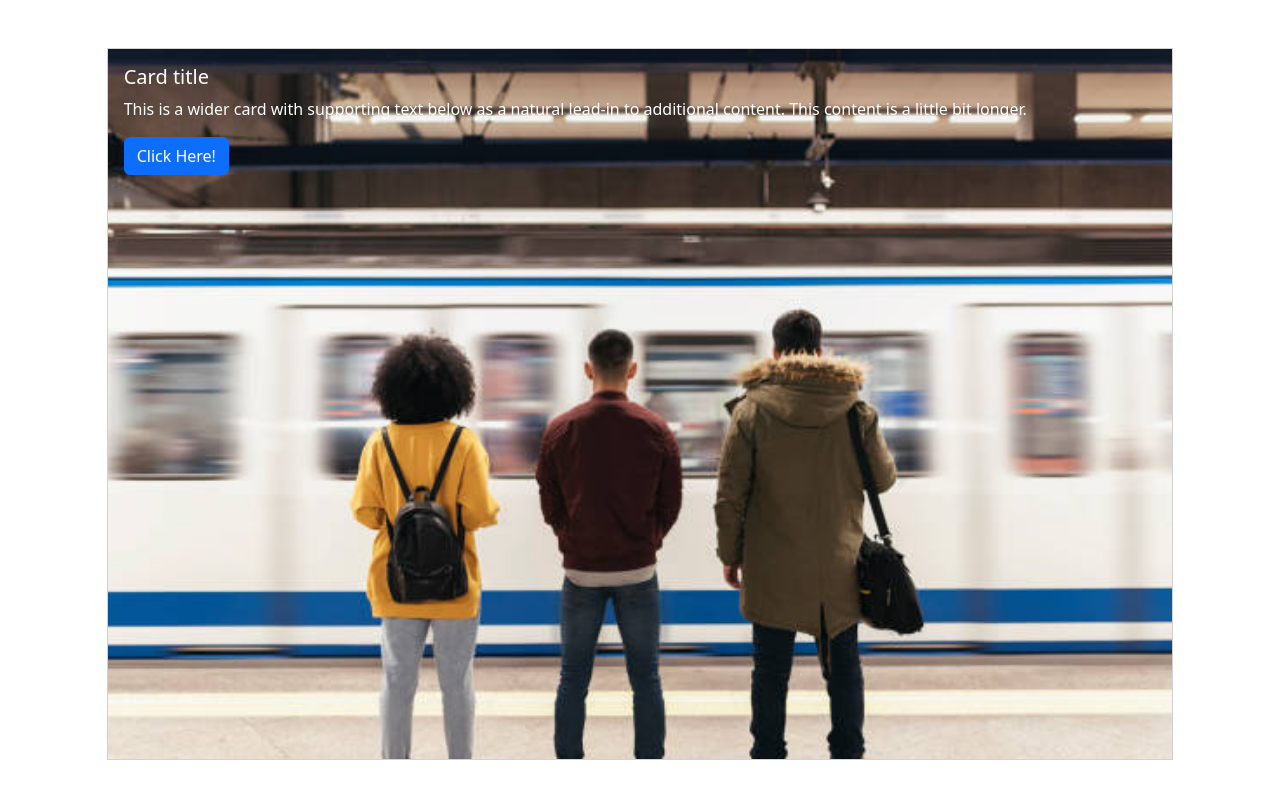
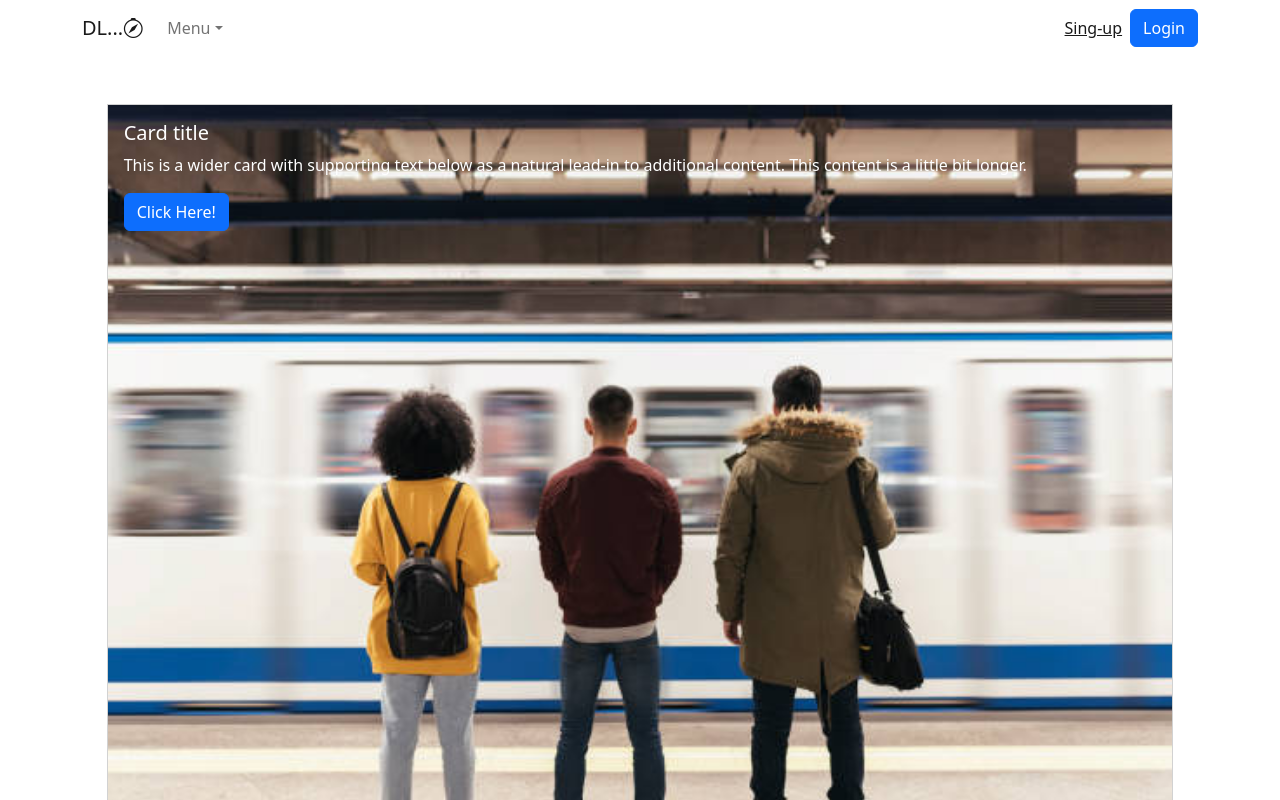
Before and after one commit to Intesar-Alam/Destination-Loading, a React (Create React App) app in the folder react-client-type/: page / in a window 1280 px wide. Shown: the top 800 px of the page. Built offline with nearby package versions, Linux system fonts and the light colour scheme.

Commit message:
#64 add MenuBar basic set up

```diff
--- a/react-client-type/package.json
+++ b/react-client-type/package.json
@@ -11,6 +11,7 @@
     "@types/react": "^18.0.14",
     "@types/react-dom": "^18.0.5",
     "bootstrap": "^5.1.3",
+    "bootstrap-icons": "^1.8.3",
     "react": "^18.2.0",
     "react-bootstrap": "^2.4.0",
     "react-dom": "^18.2.0",
--- a/react-client-type/public/index.html
+++ b/react-client-type/public/index.html
@@ -4,6 +4,7 @@
     <meta charset="utf-8" />
     <meta name="viewport" content="width=device-width, initial-scale=1" />
     <link href="https://cdn.jsdelivr.net/npm/bootstrap@5.2.0-beta1/dist/css/bootstrap.min.css" rel="stylesheet" integrity="sha384-0evHe/X+R7YkIZDRvuzKMRqM+OrBnVFBL6DOitfPri4tjfHxaWutUpFmBp4vmVor" crossorigin="anonymous">
+    <link rel="stylesheet" href="https://cdn.jsdelivr.net/npm/bootstrap-icons@1.8.3/font/bootstrap-icons.css">
     <title>Destination Loading App</title>
   </head>
   <body>
--- a/react-client-type/src/App.tsx
+++ b/react-client-type/src/App.tsx
@@ -2,12 +2,11 @@ import React from 'react';
 import { BrowserRouter, Routes, Route, Link } from 'react-router-dom';
 
 import Home from './components/Home';
+import MenuBar from './components/MenuBar';
 import Contact from './components/Contact';
 import AboutUs from './components/AboutUs';
 import LearnMore from './components/LearnMore';
 import Login from './components/Login';
-import Navbar from './components/Navbar';
-import Menu from './components/Menu';
 import NotFound from './components/NotFound';
 import UserReservationList from './components/UserReservationList';
 import SingleUserReservation from './components/SingleUserReservation';
@@ -17,14 +16,13 @@ function App() {
   return (
     <>
       <BrowserRouter>
+      <MenuBar />
         <Routes>
           <Route path="/" element={<Home />} />
           <Route path="/contact" element={<Contact />} />
           <Route path="/aboutus" element={<AboutUs />} />
           <Route path="/learnmore" element={<LearnMore />} />
           <Route path="/login" element={<Login />} />
-          <Route path="/navbar" element={<Navbar />} />
-          <Route path="/menu" element={<Menu />} />
           <Route path="/footer" element={<Footer />} />
           <Route path="/notfound" element={<NotFound />} />
           <Route path="/userreservationlist" element={<UserReservationList />} />
--- a/react-client-type/src/components/Contact.tsx
+++ b/react-client-type/src/components/Contact.tsx
@@ -1,6 +1,8 @@
 function Contact() {
-  return(
-    <h2>Contact</h2>
+  return (
+    <>
+      <h2>Contact</h2>
+    </>
   );
 }
 
--- /dev/null
+++ b/react-client-type/src/components/MenuBar.tsx
@@ -0,0 +1,32 @@
+
+import Navbar from 'react-bootstrap/Navbar';
+import Nav from 'react-bootstrap/Nav';
+import Container from 'react-bootstrap/Container';
+import NavDropdown from 'react-bootstrap/NavDropdown';
+import Button from 'react-bootstrap/Button';
+
+function MenuBar() {
+  return (
+    <>
+      <Navbar>
+        <Container>
+          <Navbar.Brand>DL...<i className="bi bi-compass"></i></Navbar.Brand>
+          <Navbar.Toggle aria-controls="responsive-navbar-nav" />
+          <Nav className="me-auto">
+            <NavDropdown title="Menu" id="basic-nav-dropdown">
+              <NavDropdown.Item href="/">Home</NavDropdown.Item>
+              <NavDropdown.Item href="/learnmore">Learn More</NavDropdown.Item>
+              <NavDropdown.Item href="/userreservationlist">View Reservations</NavDropdown.Item>
+              <NavDropdown.Item href="/aboutus">About Us</NavDropdown.Item>
+              <NavDropdown.Item href="/contact">Contact</NavDropdown.Item>
+            </NavDropdown>
+          </Nav>
+          <Navbar.Text className="me-2"><a href="/">Sing-up</a></Navbar.Text>
+          <Button>Login</Button>
+        </Container>
+      </Navbar>
+    </>
+  );
+}
+
+export default MenuBar;
--- a/react-client-type/src/components/Navbar.tsx
+++ /dev/null
@@ -1,7 +0,0 @@
-function Navbar() {
-  return (
-    <h2>Navbar</h2>
-  );
-}
-
-export default Navbar;
```
Also changed, not shown: react-client-type/src/components/UserReservationList.tsx (+4 -4 lines), 1 other file (tests, documents, lock files or other folders).
